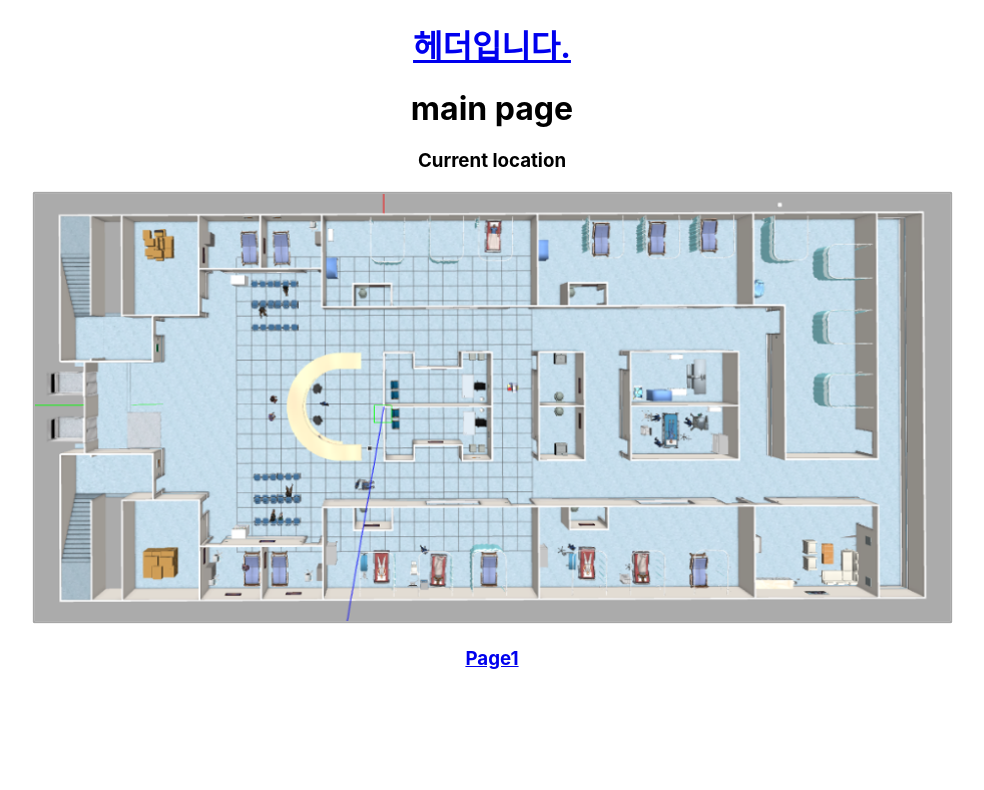
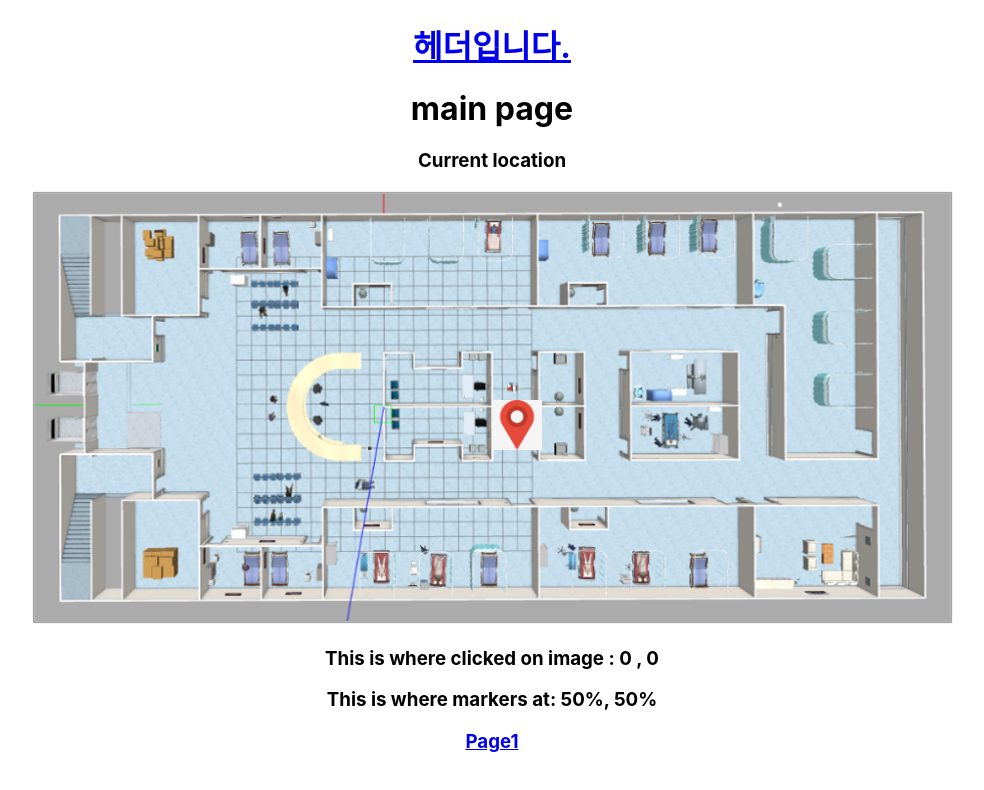
Before and after one commit to JiHwonChoi/TEAM_B, a React (Create React App) app in the folder my-app/: page / in a window 1280 px wide. Shown: the top 790 px of the page, without its empty margins (148-1132 px from the left). Built offline with nearby package versions, Linux system fonts and the light colour scheme.

Commit message:
위치전송, 마커표시

```diff
--- a/my-app/src/App.css
+++ b/my-app/src/App.css
@@ -1,5 +1,14 @@
 .App {
   text-align: center;
+}
+
+.marker{
+  width: 50px;
+  height: 50px;
+  position: absolute;
+  top: 200px;
+  left: 200px;
+
 }
 
 .App-logo {
--- a/my-app/src/components/Main.js
+++ b/my-app/src/components/Main.js
@@ -1,22 +1,47 @@
-import React from 'react'
+import React, { Component } from 'react'
 import { Link } from 'react-router-dom';
 
-const Main = (props) => {
-    //     constructor (props){
-    //         super(props);
-    //         this.imgClick=this.imgClick.bind(this);
-    //     }
+class Main extends Component {
+        constructor (props){
+            super(props);
+            this.state={
+                marker:'marker.png',
+                clicked:{x:0, y:0},
 
-    //    imgClick(e){
-    //         console.log('click!');
-    //    }
+                where:{
+                    top: '50%', left: '50%'
+                }
+            }
+
+
+        }
+
+
+
+       imgClick(e){
+            console.log(e);
+            console.log('click!');
+            console.log(e.nativeEvent.offsetX, e.nativeEvent.offsetY);
+            this.setState(
+                {
+                    clicked:{x:e.nativeEvent.offsetX, y: e.nativeEvent.offsetY},
+                    where:{left:(e.pageX-25) +'px',top: (e.pageY-50) +'px' }
+                }
+            )
+       }
+
+       render(){
+
 
 
         return(
             <div>
 			<h1>main page</h1>
             <h3>Current location</h3>
-            <img src='mapimg/map.png'></img>
+            <img src='mapimg/map.png' onClick={this.imgClick.bind(this)}></img>
+            <img className='marker' src={this.state.marker} alt='hello' style={this.state.where}></img>
+            <h3>This is where clicked on image : {this.state.clicked.x} , {this.state.clicked.y}</h3>
+            <h3>This is where markers at: {this.state.where.top}, {this.state.where.left}</h3>
             <Link to ="/Page1">
                 <h3>Page1</h3>
             </Link>
@@ -24,6 +49,8 @@ const Main = (props) => {
 
         );
 
+       }
+
 
 }
 
```
Also changed, not shown: my-app/public/marker.png (added).
